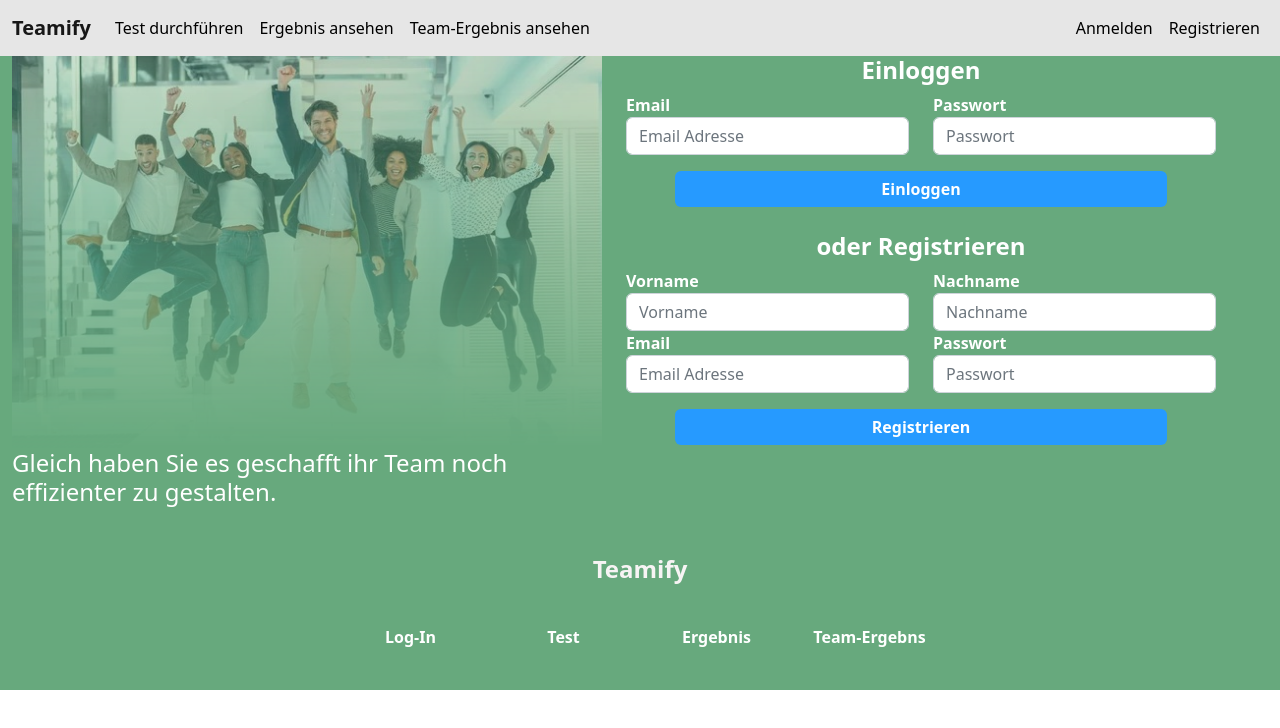
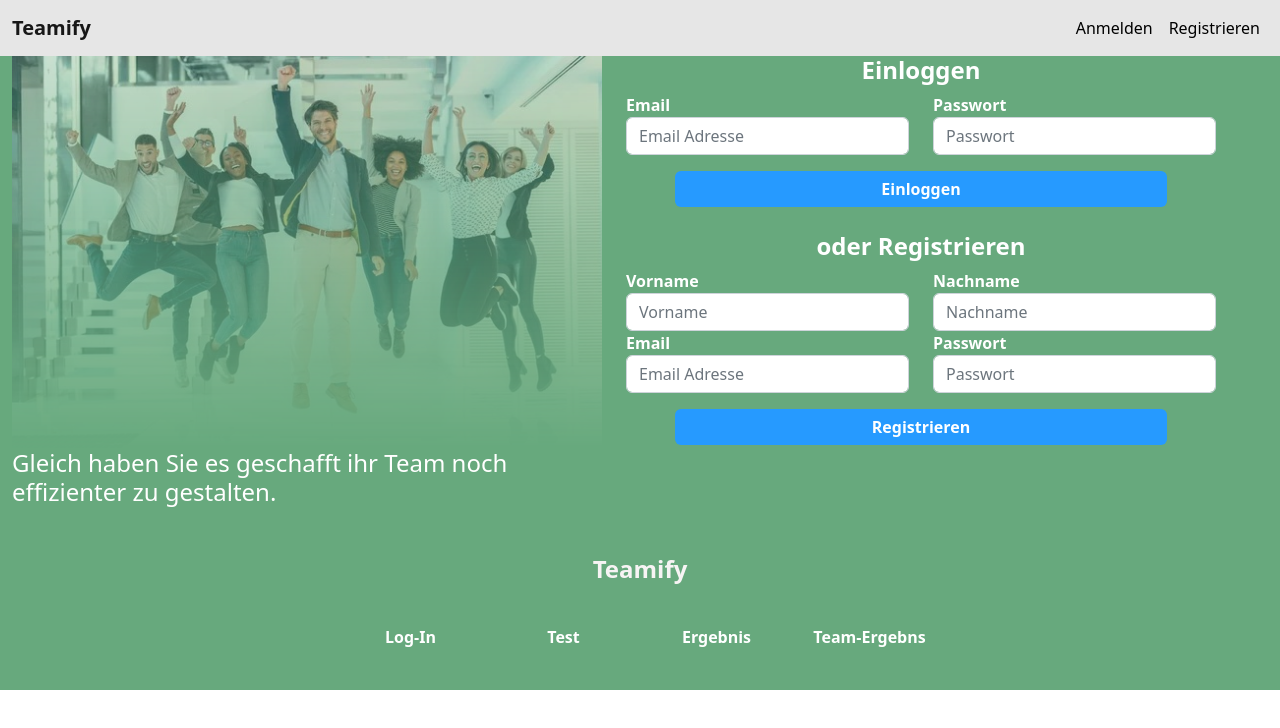
Before and after one commit to JanMuehlnikel/teamify, a React (Create React App) app in the folder app/: page /login in a window 1280 px wide. Shown: the top 728 px of the page. Built offline with nearby package versions, Linux system fonts and the light colour scheme.

Commit message:
fixed Bugs

```diff
--- a/app/src/components/Navbar/AlternativeNavigation.js
+++ b/app/src/components/Navbar/AlternativeNavigation.js
@@ -57,9 +57,6 @@ function AlternativeNavigation() {
                     :
                     <Navbar.Collapse id="basic-navbar-nav">
                         <Nav className="me-auto">
-                            <Link class="nav-link" to="/test">Test durchführen</Link>
-                            <Link class="nav-link" to="/ergebnis">Ergebnis ansehen</Link>
-                            <Link class="nav-link" to="/teamergebnis">Team-Ergebnis ansehen</Link>
                         </Nav>
                         <Nav className="mr-auto">
                             <Link class="nav-link" to="/login">Anmelden</Link>
--- a/app/src/pages/LoginPage/LoginPage.css
+++ b/app/src/pages/LoginPage/LoginPage.css
@@ -65,5 +65,5 @@ h3 {
 
 #txt-warn{
     font-weight: normal;
-    color: rgba(255, 52, 52, 0.897);
+    color: rgba(255, 255, 255, 0.897);
 }
--- a/app/src/pages/TeamResultPage/TeamResultPage.js
+++ b/app/src/pages/TeamResultPage/TeamResultPage.js
@@ -26,13 +26,7 @@ function TeamResultPage() {
     }
 
     if (error) {
-        if (!loggedIn) {
-            navigate("/notloggedin")
-            console.log("Fehler beim laden der Userdaten! Bitte starte den Rest Server")
-        } else {
-            navigate("/noteam")
-            console.log("Fehler beim laden der Userdaten! Bitte starte den Rest Server")
-        }
+        return <h1>Fehler beim laden der USerdaten. Bitte starte den React Server oder melde dich an!</h1>
     }
 
     function getAuspraegung(auspraegung) {
--- a/app/src/pages/TestPage/TestPage.js
+++ b/app/src/pages/TestPage/TestPage.js
@@ -91,8 +91,7 @@ function TestPage() {
     }
 
     if (error) {
-        navigate("/notloggedin")
-        console.log("Fehler beim laden der Userdaten! Bitte starte den Rest Server")
+        return <div>Fehler beim laden der Userdaten! Bitte starte den Rest Server</div>
     }
 
     function shownums(gruppen, searchedGroup) {
```
